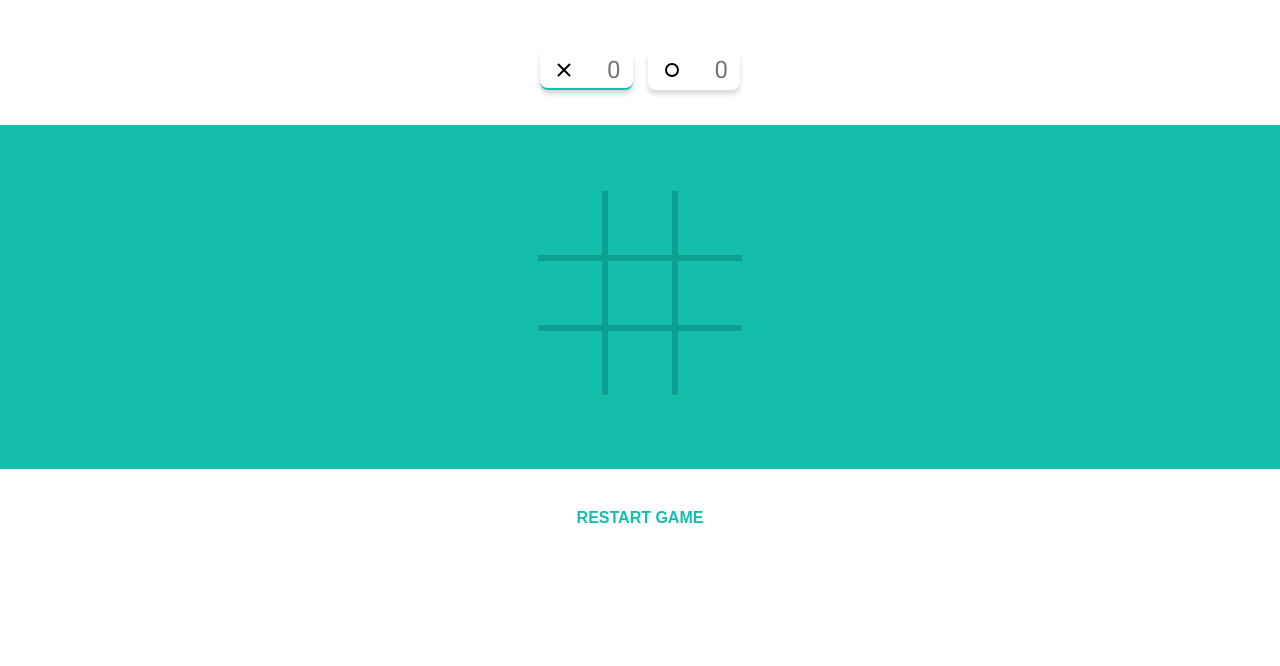
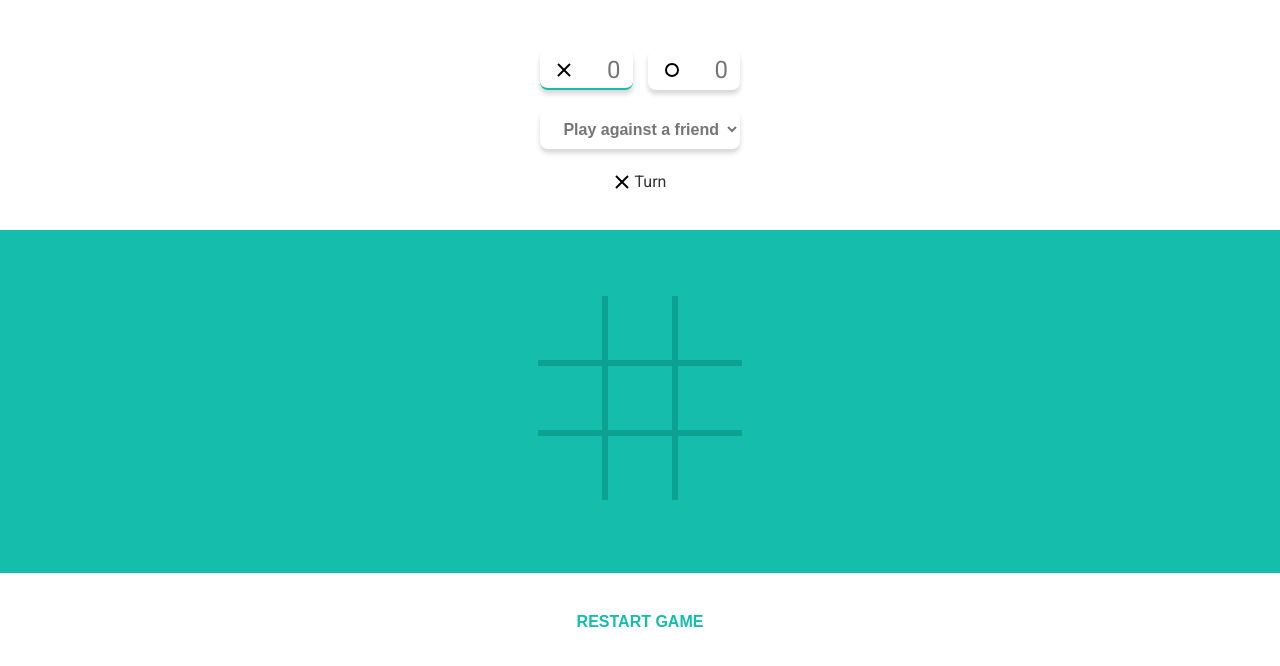
Before and after one commit to serhii-voitenko98/tic-tac-toe, an Angular app: page / in a window 1280 px wide. Shown: the top 666 px of the page. Built offline with nearby package versions, Linux system fonts and the light colour scheme.

Commit message:
implement simple AI and now user can choose the side (X or O)

```diff
--- a/src/app/app.module.ts
+++ b/src/app/app.module.ts
@@ -4,6 +4,7 @@ import { NgModule } from '@angular/core';
 import { AppRoutingModule } from './app-routing.module';
 import { AppComponent } from './app.component';
 import { TicTacToeComponent } from './tic-tac-toe/tic-tac-toe.component';
+import { FormsModule } from '@angular/forms';
 
 @NgModule({
   declarations: [
@@ -12,6 +13,7 @@ import { TicTacToeComponent } from './tic-tac-toe/tic-tac-toe.component';
   ],
   imports: [
     BrowserModule,
+    FormsModule,
     AppRoutingModule
   ],
   providers: [],
--- a/src/app/tic-tac-toe/tic-tac-toe.component.html
+++ b/src/app/tic-tac-toe/tic-tac-toe.component.html
@@ -4,6 +4,7 @@
     <div
       class="game__count"
       [class.active]="this.switcher"
+      (click)="this.setPlayer(true)"
     >
       <div class="game__count-inner">
         <svg aria-label="X" role="img" viewBox="0 0 128 128">
@@ -16,6 +17,7 @@
     <div
       class="game__count"
       [class.active]="!this.switcher"
+      (click)="this.setPlayer(false)"
     >
       <div class="game__count-inner">
         <svg aria-label="O" role="img" viewBox="0 0 128 128">
@@ -23,6 +25,26 @@
         </svg>
         <span>{{ this.count.tacCount }}</span></div>
     </div>
+  </div>
+
+  <div class="game__select">
+    <select
+      [(ngModel)]="this.currentMode"
+      (ngModelChange)="this.selectOnChange()"
+      [disabled]="this.isGameStopped"
+    >
+      <option value="isFriendMode">Play against a friend</option>
+      <option value="isAiMode">Play against an AI</option>
+    </select>
+  </div>
+
+  <div class="game__turn">
+    <span>
+      <svg *ngIf="this.switcher" role="img" viewBox="0 0 128 128"><path d="M16,16L112,112"></path><path
+        d="M112,16L16,112"></path></svg>
+      <svg *ngIf="!this.switcher" role="img" viewBox="0 0 128 128"><path
+        d="M64,16A48,48 0 1,0 64,112A48,48 0 1,0 64,16"></path></svg>
+      Turn</span>
   </div>
 
   <div class="game__container">
@@ -52,7 +74,7 @@
     </div>
 
     <div
-      class="game__winner tac"
+      class="game__winner draw"
       [class.active]="this.winner === 'draw'"
     >
       <div class="game__winner-item">
--- a/src/app/tic-tac-toe/tic-tac-toe.component.scss
+++ b/src/app/tic-tac-toe/tic-tac-toe.component.scss
@@ -325,6 +325,55 @@
       }
     }
   }
+
+  &__select {
+    width: 200px;
+    margin: 20px auto;
+
+    select {
+      color: rgba(0, 0, 0, 0.54);
+      font-size: 16px;
+      padding: 10px 5px;
+      text-align: right;
+      -webkit-transition: all 0.25s;
+      width: 100%;
+      box-shadow: 0 4px 5px rgba(0, 0, 0, 0.16);
+      border-radius: 8px;
+      line-height: 16px;
+      background: #fff;
+      display: block;
+      box-sizing: border-box;
+      cursor: pointer;
+      font-weight: bold;
+      min-width: 88px;
+      white-space: nowrap;
+      outline: none;
+      border: none;
+    }
+  }
+
+  &__turn {
+    span {
+      display: flex;
+      align-items: center;
+      justify-content: center;
+    }
+
+    svg {
+      height: 1em;
+      margin: 1px 5px 1px 0;
+      vertical-align: bottom;
+      width: 1em;
+
+      path {
+        fill: none;
+        stroke: black;
+        stroke-width: 16px;
+        transition: stroke-dashoffset 0.225s cubic-bezier(0.4,0,0.2,1);
+        -webkit-transition: stroke-dashoffset 0.225s cubic-bezier(0.4,0,0.2,1);
+      }
+    }
+  }
 }
 
 button {
--- a/src/app/tic-tac-toe/tic-tac-toe.component.ts
+++ b/src/app/tic-tac-toe/tic-tac-toe.component.ts
@@ -14,6 +14,10 @@ export class TicTacToeComponent implements OnInit {
   elements: Array<Array<number>> = new Array<Array<number>>();
   ticSteps: Array<string> = new Array<string>(); // Current steps of 'tic' player
   tacSteps: Array<string> = new Array<string>(); // Current steps of 'tac' player
+  count: {[key: string]: number} = {
+    ticCount: 0,
+    tacCount: 0
+  }
   combinations: Array<Array<string>> = [
     ['1', '2', '3'],
     ['1', '4', '7'],
@@ -25,12 +29,11 @@ export class TicTacToeComponent implements OnInit {
     ['7', '8', '9']
   ]; // All the win combinations
   switcher = true; // Switch between 'tic' and 'tac' players. By default 'tic'
+  isGameStopped = false;
+  isGamesStarted = false;
   winner!: 'tic' | 'tac' | 'draw' | null; // Winner's name or draw
-  count: {[key: string]: number} = {
-    ticCount: 0,
-    tacCount: 0
-  }
-  isGameStopped = false;
+  currentMode: 'isFriendMode' | 'isAiMode' = 'isFriendMode';
+  humansChoice: 'tic' | 'tac' = 'tic';
 
   ngOnInit(): void {
     let counter = 0;
@@ -45,10 +48,32 @@ export class TicTacToeComponent implements OnInit {
     }
   }
 
+  selectOnChange(): void {
+    this.reset();
+    this.count['ticCount'] = 0;
+    this.count['tacCount'] = 0;
+  }
+
   update(cellElement: HTMLElement) {
+    if (!cellElement.classList.contains('active') && !this.isGameStopped && !this.winner) {
+      this.isGamesStarted = true;
+
+      if (this.currentMode === 'isFriendMode') {
+       this.friendGameMode(cellElement);
+      }
+
+      if (this.currentMode === 'isAiMode') {
+        this.aiGameMode(cellElement);
+      }
+    }
+
+    // console.log(this.ticSteps);
+    // console.log(this.tacSteps);
+  }
+
+  friendGameMode(cellElement: HTMLElement): void {
     const currentPlayer = this.switcher ? 'tic' : 'tac';
 
-    if (!cellElement.classList.contains('active') && !this.isGameStopped && !this.winner) {
     cellElement.classList.add('active');
     cellElement.classList.add(currentPlayer);
 
@@ -59,14 +84,78 @@ export class TicTacToeComponent implements OnInit {
     }
 
     this.checkForWinner();
+    this.switch();
+  }
 
-      if (!this.winner) {
-        this.switcher = !this.switcher;
+  aiGameMode(cellElement: HTMLElement): void {
+    let condition;
+
+    if (this.humansChoice === 'tic') {
+      condition = true;
+    } else if (this.humansChoice === 'tac') {
+      condition = false;
+    }
+
+    if (this.switcher === condition) {
+      cellElement.classList.add('active');
+      cellElement.classList.add(this.humansChoice);
+      if (this.humansChoice === 'tic') {
+        this.ticSteps.push(cellElement.id);
+      } else {
+        this.tacSteps.push(cellElement.id);
+      }
+      this.checkForWinner();
+      if (!this.isGameStopped && !this.winner) {
+        this.switch();
+        this.aiTurn();
+      }
     }
   }
 
-    // console.log(this.ticSteps);
-    // console.log(this.tacSteps);
+  aiTurn(): void {
+    setTimeout(() => {
+      const allSteps = [];
+      for (let step of this.ticSteps) allSteps.push(step);
+      for (let step of this.tacSteps) allSteps.push(step);
+
+      let number = this.getRandomInt(9).toString();
+
+      while (allSteps.includes(number)) {
+        number = this.getRandomInt(9).toString();
+      }
+
+      this.cells.toArray().forEach((item) => {
+        if (item.nativeElement.id === number) {
+          item.nativeElement.classList.add('active');
+          item.nativeElement.classList.add(this.humansChoice === 'tic' ? 'tac' : 'tic');
+        }
+      });
+
+      if (this.humansChoice === 'tic') {
+        this.tacSteps.push(number);
+      } else {
+        this.ticSteps.push(number);
+      }
+      this.checkForWinner();
+      if (!this.winner) {
+        this.switch();
+      }
+    }, 500);
+  }
+
+  getRandomInt(max: number) {
+    return Math.floor(Math.random() * max) + 1;
+  }
+
+  setPlayer(player: boolean): void {
+    if (!this.isGamesStarted) {
+      this.switcher = player;
+      this.humansChoice = this.switcher ? 'tic' : 'tac';
+    }
+  }
+
+  switch() {
+    this.switcher = !this.switcher;
   }
 
   checkForWinner(): void {
@@ -78,7 +167,6 @@ export class TicTacToeComponent implements OnInit {
       for (let i = 0; i < this.combinations.length; i++) {
         checkForTicWin = checker(this.ticSteps, this.combinations[i]);
         checkForTacWin = checker(this.tacSteps, this.combinations[i]);
-
 
         if (checkForTicWin) {
           this.setNewWinner('tic', i);
@@ -120,10 +208,10 @@ export class TicTacToeComponent implements OnInit {
       this.updateGameClass();
     }
 
-    this.resetGame();
+    this.resetData();
   }
 
-  resetGame(): void {
+  resetData(): void {
     this.ticSteps = new Array<string>();
     this.tacSteps = new Array<string>();
     this.winner = null;
@@ -131,6 +219,8 @@ export class TicTacToeComponent implements OnInit {
     this.cells.toArray().forEach((item) => {
       item.nativeElement.classList.remove('active', 'tic', 'tac');
     });
+    this.isGamesStarted = false;
+    this.humansChoice = 'tic'; // Manually set human's choice to 'tic' after reset
   }
 
   updateGameClass(className?: string): void {
```
Lines whose indentation alone changed are shown as unchanged.
